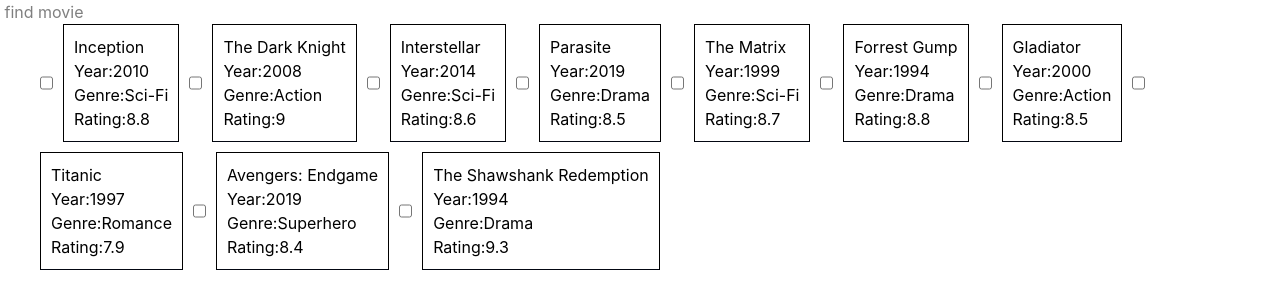
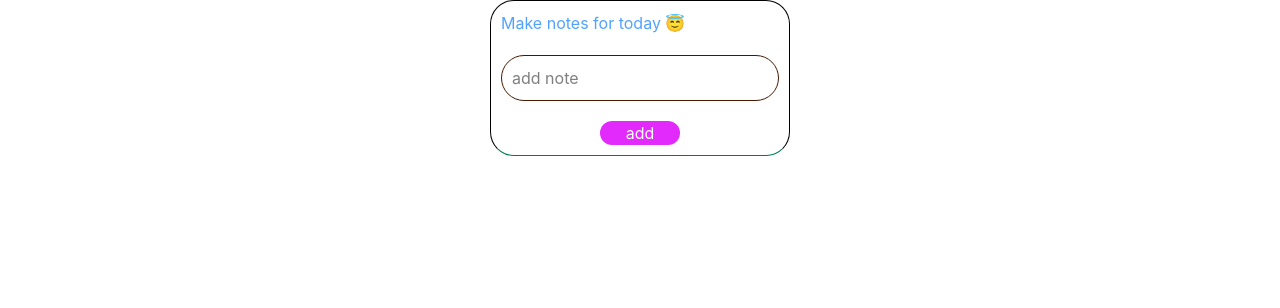
Before and after one commit to KarinaPelykh/for-fun, a React (Vite) app: page / in a window 1280 px wide. Shown: the top 308 px of the page. Built offline with nearby package versions, Linux system fonts and the light colour scheme.

Commit message:
feat:notes board

```diff
--- a/package.json
+++ b/package.json
@@ -12,6 +12,7 @@
   "dependencies": {
     "@tailwindcss/vite": "^4.2.4",
     "axios": "^1.15.2",
+    "nanoid": "^5.1.9",
     "react": "^19.2.5",
     "react-dom": "^19.2.5",
     "tailwindcss": "^4.2.4"
--- a/src/App.tsx
+++ b/src/App.tsx
@@ -2,7 +2,8 @@
 // import { ToDoList } from "./components/ToDoList";
 // import { UserProfile } from "./components/UserProfile";
 // import { Gallery } from "./components/Gallery";
-import { Movie } from "./components/movie/Movie";
+// import { Movie } from "./components/movie/Movie";
+import { NotesBoard } from "./components/notes-board/NotesBoard";
 import "./index.css";
 export type Task = { id: number; text: string; done: boolean };
 
@@ -41,9 +42,9 @@
   // ) : (
   return (
     <>
-      {" "}
+      <NotesBoard />
       {/* <Gallery /> */}
-      <Movie />
+      {/* <Movie /> */}
       {/* <button>
         Selected all
         <input
--- /dev/null
+++ b/src/components/notes-board/AddNote.tsx
@@ -0,0 +1,30 @@
+type AddNoteProps = {
+  text: string;
+  setText: (val: string) => void;
+  handleSubmit: (e: SubmitEvent) => void;
+};
+
+export const AddNote = ({ text, setText, handleSubmit }: AddNoteProps) => {
+  return (
+    <form
+      onSubmit={handleSubmit}
+      className=" flex flex-col w-75 gap-5 mx-auto border border-b-emerald-700 rounded-3xl p-2.5"
+    >
+      <label className="block text-blue-400">Make notes for today 😇</label>
+      <input
+        type="text"
+        placeholder="add note"
+        value={text}
+        onChange={(e) => setText(e.target.value)}
+        className=" border border-amber-950 rounded-3xl p-2.5"
+      />
+
+      <button
+        type="submit"
+        className=" bg-fuchsia-500 rounded-2xl w-20 mx-auto text-white"
+      >
+        add
+      </button>
+    </form>
+  );
+};
--- /dev/null
+++ b/src/components/notes-board/NoteItem.tsx
@@ -0,0 +1,17 @@
+import type { Note } from "./NotesBoard";
+
+type NotesItemProps = {
+  note: Note;
+  setEditID: (val: string) => void;
+};
+
+export const NotesItem = ({ note, setEditID }: NotesItemProps) => {
+  return (
+    <li
+      onClick={() => setEditID(note.id)}
+      className="border border-b-cyan-500 rounded-3xl text-blue-700 p-10 w-70 text-center "
+    >
+      {note.text}
+    </li>
+  );
+};
--- /dev/null
+++ b/src/components/notes-board/NotesBoard.tsx
@@ -0,0 +1,32 @@
+import { useState } from "react";
+import { AddNote } from "./AddNote";
+import { NotesList } from "./NotesList";
+import { nanoid } from "nanoid/non-secure";
+
+export type Note = {
+  id: string;
+  text: string;
+  done: boolean;
+};
+
+export const NotesBoard = () => {
+  const [notes, setNotes] = useState<Note[]>([]);
+  const [text, setText] = useState("");
+  const [editID, setEditID] = useState<number | null>(null);
+
+  const handleSubmit = (e) => {
+    e.preventDefault();
+
+    const note = { id: nanoid(), text, done: false };
+    setNotes((prev) => [...prev, note]);
+    setText("");
+  };
+  console.log(editID);
+
+  return (
+    <section>
+      <AddNote text={text} setText={setText} handleSubmit={handleSubmit} />
+      <NotesList notes={notes} setEditID={setEditID} />
+    </section>
+  );
+};
--- /dev/null
+++ b/src/components/notes-board/NotesList.tsx
@@ -0,0 +1,17 @@
+import { NotesItem } from "./NoteItem";
+import type { Note } from "./NotesBoard";
+
+type NotesListProps = {
+  notes: Note[];
+  setEditID: (val: string) => void;
+};
+
+export const NotesList = ({ notes, setEditID }: NotesListProps) => {
+  return (
+    <ul className="flex gap-2.5 mt-10 px-10">
+      {notes.map((note) => (
+        <NotesItem key={note.id} note={note} setEditID={setEditID} />
+      ))}
+    </ul>
+  );
+};
```
Also changed, not shown: 1 other file (tests, documents, lock files or other folders).
